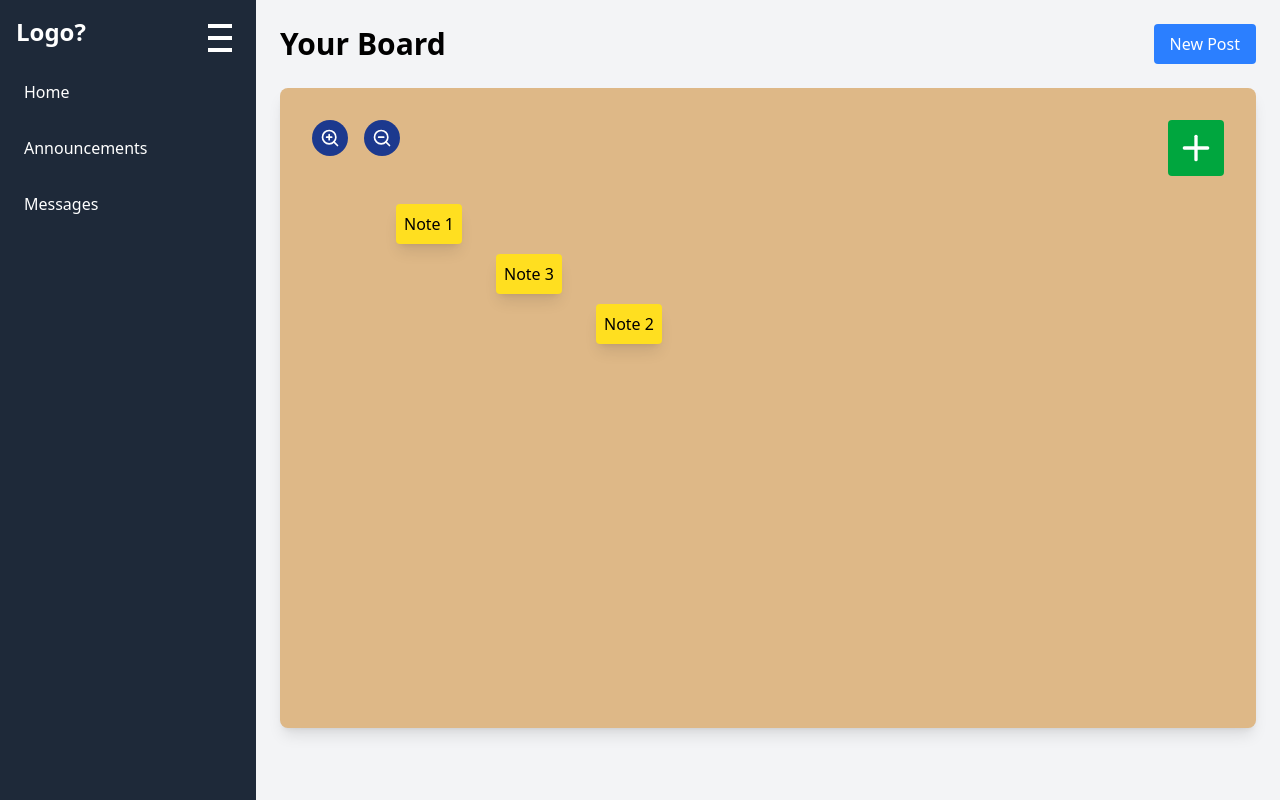
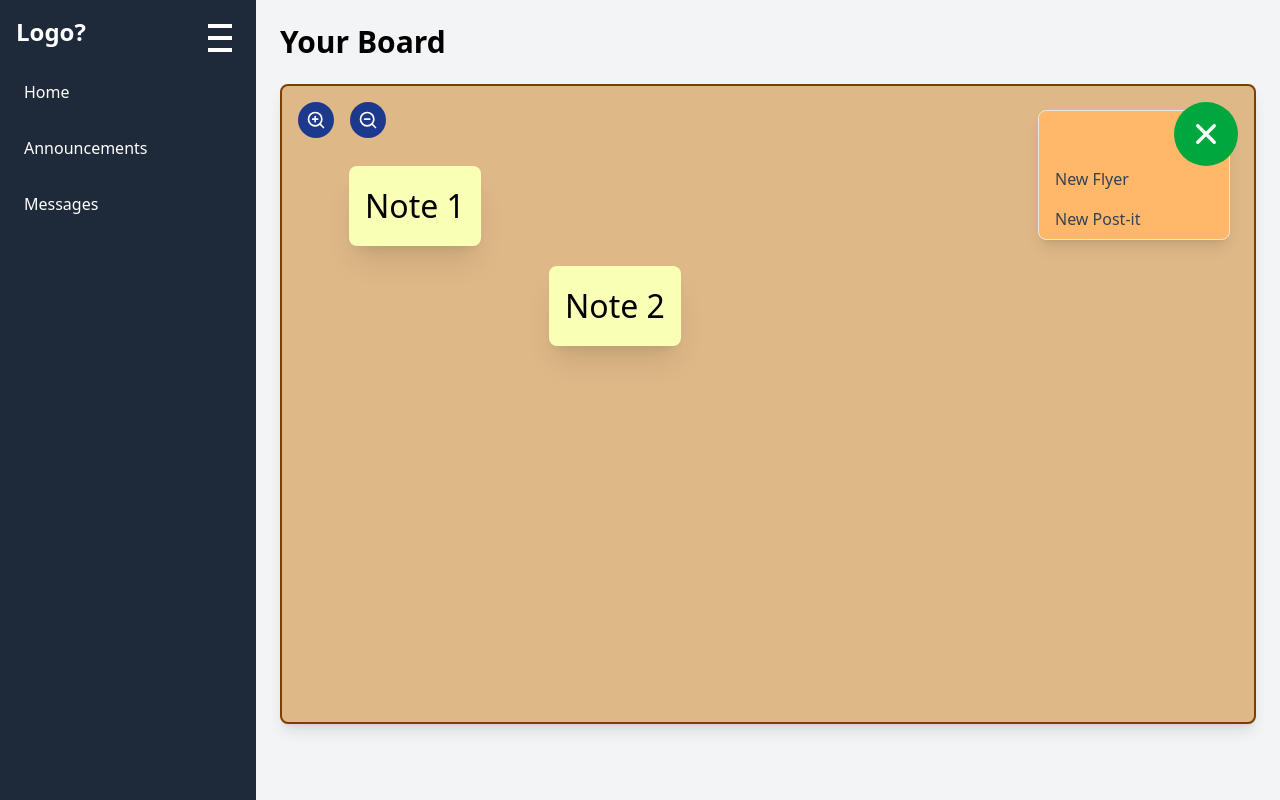
Before and after one commit to beng2004/HackTCNJ-2025, a React (Vite) app: page / in a window 1280 px wide. Both pictures are taken after a click on the button 1196 px from the left and 148 px from the top of the page. Built offline with nearby package versions, Linux system fonts and the light colour scheme.

Commit message:
update dropdown

```diff
--- a/src/App.tsx
+++ b/src/App.tsx
@@ -2,15 +2,6 @@ import { useState } from 'react';
 import Board from './components/Board'
 function App() {
   const [isSidebarMinimized, setIsSidebarMinimized] = useState(false);
-  const [posts, setPosts] = useState([
-    // { id: 1, title: 'Meeting at 3 PM', content: 'Don\'t forget to attend the team meeting!' },
-    // { id: 2, title: 'Project Deadline', content: 'The project deadline is next Friday.' },
-    // { id: 3, title: 'Team Lunch', content: 'We are having a team lunch tomorrow at 1 PM.' },
-    // { id: 4, title: 'Office Closed', content: 'The office will be closed for maintenance next Monday.' },
-    // { id: 5, title: 'New Software Update', content: 'The software update will be applied this weekend.' },
-    // { id: 6, title: 'Quarterly Reviews', content: 'Quarterly performance reviews will begin next week.' },
-    // { id: 7, title: 'Health & Safety', content: 'Don\'t forget to follow the new safety guidelines at work.' },
-  ]);
 
   return (
     <div className="min-h-screen flex">
@@ -59,11 +50,10 @@ function App() {
       <main className="flex-1 bg-gray-100 p-6">
         <header className="mb-6 flex items-center justify-between">
           <h2 className="text-3xl font-semibold">Your Board</h2>
-          <button className="bg-blue-500 text-white px-4 py-2 rounded">New Post</button>
         </header>
 
         {/* Scrollable Board Section */}
-        <div className="bg-[#deb887] shadow-lg rounded-lg p-4 h-[calc(100vh-10rem)] overflow-y-auto">
+        <div className="bg-[#deb887] shadow-lg rounded-lg  h-[calc(100vh-10rem)] overflow-y-auto border-2 border-[#7B3F00]">
           <Board/>
         </div>
       </main>
--- a/src/components/Board.tsx
+++ b/src/components/Board.tsx
@@ -1,5 +1,6 @@
 import { useState, useRef, useEffect } from "react";
 import { Plus, ZoomIn, ZoomOut } from "lucide-react";
+import ExpandablePlusButton from "./PlusButton";
 
 const Board = () => {
   const [zoom, setZoom] = useState(1);
@@ -137,12 +138,7 @@ const Board = () => {
 </div>
 
 <div className="absolute top-4 right-4 z-10">
-  <button
-    onClick={handleAddItem}
-    className="bg-green-600 text-white p-2 rounded-sm hover:bg-green-900"
-  >
-    <Plus size={40} />
-  </button>
+  <ExpandablePlusButton/>
 </div>
 
       {/* Infinite Board */}
@@ -157,8 +153,9 @@ const Board = () => {
         {items.map((item) => (
           <div
             key={item.id}
-            className="absolute bg-yellow-300 p-2 rounded shadow-lg cursor-default"
+            className="absolute bg-[#F9FFB5] p-2 rounded shadow-lg cursor-default"
             style={{
+              scale: 2,
               left: item.x,
               top: item.y,
               transform: `scale(${1})`,
--- /dev/null
+++ b/src/components/PlusButton.tsx
@@ -0,0 +1,51 @@
+import { useState } from 'react';
+import { Plus } from 'lucide-react';
+
+const ExpandablePlusButton = () => {
+  const [isOpen, setIsOpen] = useState(false);
+
+  return (
+    <div className="relative inline-block">
+      {/* Main plus button */}
+      <button
+        onClick={() => setIsOpen(!isOpen)}
+        className="relative bg-green-600 hover:bg-green-700 text-white rounded-full p-3 transition-all duration-300 z-20"
+      >
+        <Plus
+          size={40}
+          className={`transform transition-transform duration-300 ${isOpen ? 'rotate-45' : ''}`}
+        />
+      </button>
+
+      {/* Dropdown menu */}
+      {isOpen && (
+        <div className="absolute top-2 right-2 w-48 bg-orange-300 rounded-lg shadow-lg overflow-hidden border border-gray-200 z-10">
+          <div className="pt-12">
+            <button
+              onClick={() => console.log('New Flyer clicked')}
+              className="w-full text-left px-4 py-2 text-gray-700 hover:bg-orange-400 hover:text-white transition-colors duration-200 block"
+            >
+              New Flyer
+            </button>
+            <button
+              onClick={() => console.log('New Post-it clicked')}
+              className="w-full text-left px-4 py-2 text-gray-700 hover:bg-orange-400 hover:text-white transition-colors duration-200 block"
+            >
+              New Post-it
+            </button>
+          </div>
+        </div>
+      )}
+
+      {/* Click outside handler */}
+      {isOpen && (
+        <div
+          className="fixed inset-0 z-0"
+          onClick={() => setIsOpen(false)}
+        />
+      )}
+    </div>
+  );
+};
+
+export default ExpandablePlusButton;
```
